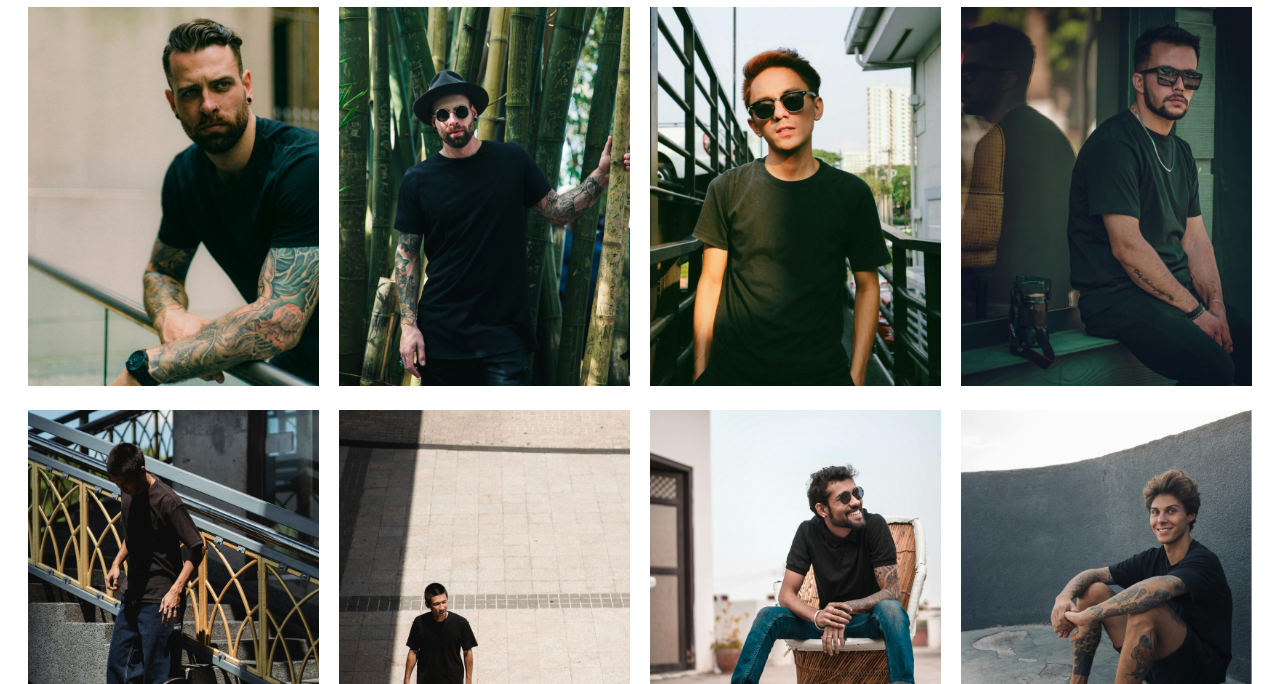
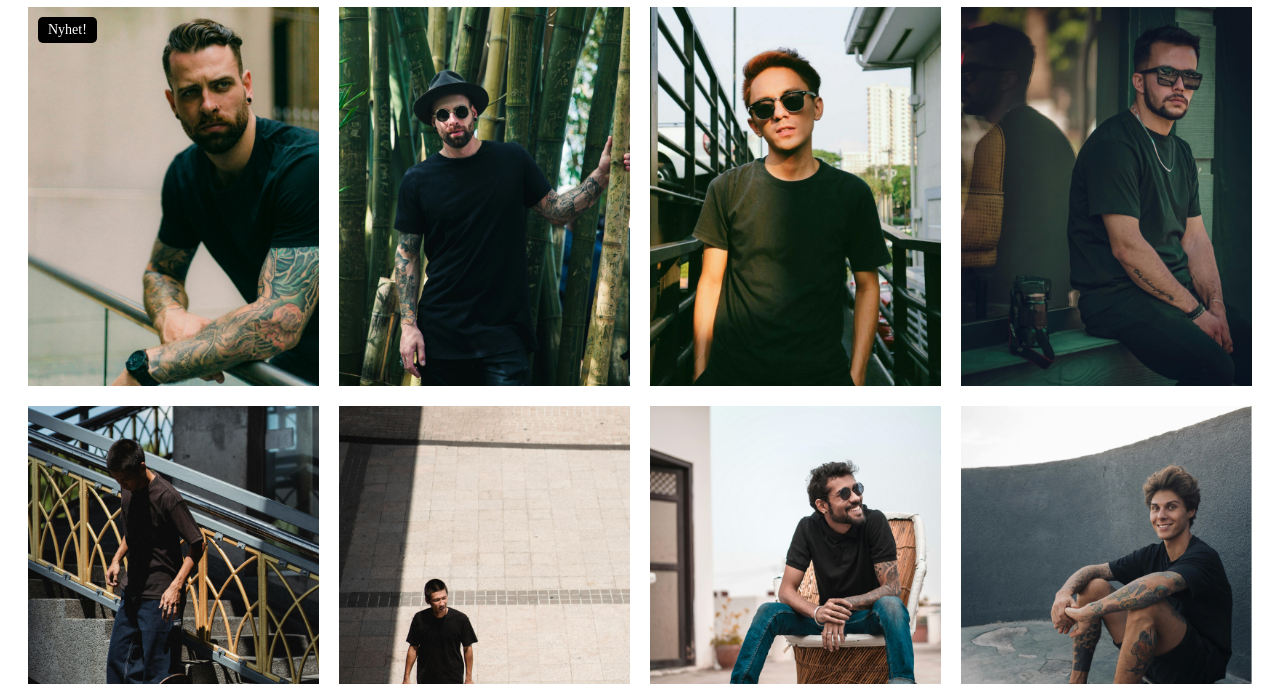
Before and after one commit to NathalieBaskin/github.io, a plain HTML site: page index.html in a window 1280 px wide. Shown: the part 1216-1900 px from the top of the page. Drawn offline with Linux system fonts and the light colour scheme.

Commit message:
Lade till badge på produktbild 1

```diff
--- a/index.html
+++ b/index.html
@@ -8,7 +8,7 @@
       rel="stylesheet"
       href="https://cdnjs.cloudflare.com/ajax/libs/font-awesome/6.4.0/css/all.min.css"
     />
-    <link rel="stylesheet" href="style.css">
+    <link rel="stylesheet" href="style.css" />
   </head>
 
   <body>
@@ -42,47 +42,50 @@
     <!--PRODUKTBILDER-->
     <div class="product-grid">
       <div class="product">
-      <a href="#">
-        <img src="images/svart-tshirt-1.png" alt="Svart t-shirt 1">
+        <a href="http://127.0.0.1:5501/product-details.html">
+          <div class="badge-container">
+          <img src="images/svart-tshirt-1.png" alt="Svart t-shirt 1" />
+          <span class="badge">Nyhet!</span>
+        </div>
+
         </a>
       </div>
       <div class="product">
-      <a href="#">
-        <img src="images/svart-tshirt-2.png" alt="Svart t-shirt 2">
+        <a href="http://127.0.0.1:5501/product-details.html">
+          <img src="images/svart-tshirt-2.png" alt="Svart t-shirt 2" />
         </a>
       </div>
       <div class="product">
-      <a href="#">
-        <img src="images/svart-tshirt-3.png" alt="Svart t-shirt 3">
+        <a href="http://127.0.0.1:5501/product-details.html">
+          <img src="images/svart-tshirt-3.png" alt="Svart t-shirt 3" />
         </a>
       </div>
       <div class="product">
-      <a href="#">
-        <img src="images/svart-tshirt-4.png" alt="Svart t-shirt 4">
+        <a href="http://127.0.0.1:5501/product-details.html">
+          <img src="images/svart-tshirt-4.png" alt="Svart t-shirt 4" />
         </a>
       </div>
       <div class="product">
-      <a href="#">
-        <img src="images/svart-tshirt-5.png" alt="Svart t-shirt 5">
+        <a href="http://127.0.0.1:5501/product-details.html">
+          <img src="images/svart-tshirt-5.png" alt="Svart t-shirt 5" />
         </a>
       </div>
       <div class="product">
-      <a href="#">
-        <img src="images/svart-tshirt-6.png" alt="Svart t-shirt 6">
+        <a href="http://127.0.0.1:5501/product-details.html">
+          <img src="images/svart-tshirt-6.png" alt="Svart t-shirt 6" />
         </a>
       </div>
       <div class="product">
-      <a href="#">
-        <img src="images/svart-tshirt-7.png" alt="Svart t-shirt 7">
+        <a href="http://127.0.0.1:5501/product-details.html">
+          <img src="images/svart-tshirt-7.png" alt="Svart t-shirt 7" />
         </a>
       </div>
       <div class="product">
-      <a href="#">
-        <img src="images/svart-tshirt-8.png" alt="Svart t-shirt 8">
+        <a href="http://127.0.0.1:5501/product-details.html">
+          <img src="images/svart-tshirt-8.png" alt="Svart t-shirt 8" />
         </a>
       </div>
     </div>
-
 
     <!--FOOTER IKONER-->
     <footer>
--- a/style.css
+++ b/style.css
@@ -85,22 +85,43 @@
       height: auto;
     }
     /*----------------------------------------------PRODUKTBILDER-------------------------------------------*/
+    /* Produkter container */
 .product-grid {
   display: flex;
-      flex-wrap: wrap; /* Gör att produkterna bryts till en ny rad om det behövs */
-      justify-content: center; /* Centrerar produkterna horisontellt */
-      gap: 20px; /* Utrymme mellan produkterna */
+  flex-wrap: wrap; /* Låter produkterna brytas till en ny rad */
+  justify-content: center; /* Centrerar produkterna */
+  gap: 20px; /* Mellanrum mellan produkterna */
   padding: 10px;
 }
 
-    /* Standard för mobiler under 640px - 1 bild per rad */
+/* Produkterna - allmän layout */
 .product {
-      flex: 1 1 100%; /* Tar upp 100% av bredden */
-      max-width: 100%;
+  flex: 1 1 calc(25% - 20px); /* 4 bilder per rad på breda skärmar */
+  max-width: calc(25% - 20px);
+  position: relative; /* Behåll för badge-positionering */
 }
+
 .product img {
   width: 100%;
-      height: auto;
+  height: auto; /* Automatisk höjd för att bibehålla proportioner */
+  display: block;
+}
+
+/* Badge-layout */
+.badge-container {
+  position: relative;
+  width: 100%;
+}
+
+.badge {
+  position: absolute;
+  top: 10px;
+  left: 10px;
+  background-color: black;
+  color: white;
+  padding: 5px 10px;
+  border-radius: 5px;
+  font-size: 14px;
 }
     /*-------------------------------------------------FOOTER-------------------------------------------------*/
     .footer {
```
Lines whose indentation alone changed are shown as unchanged.
